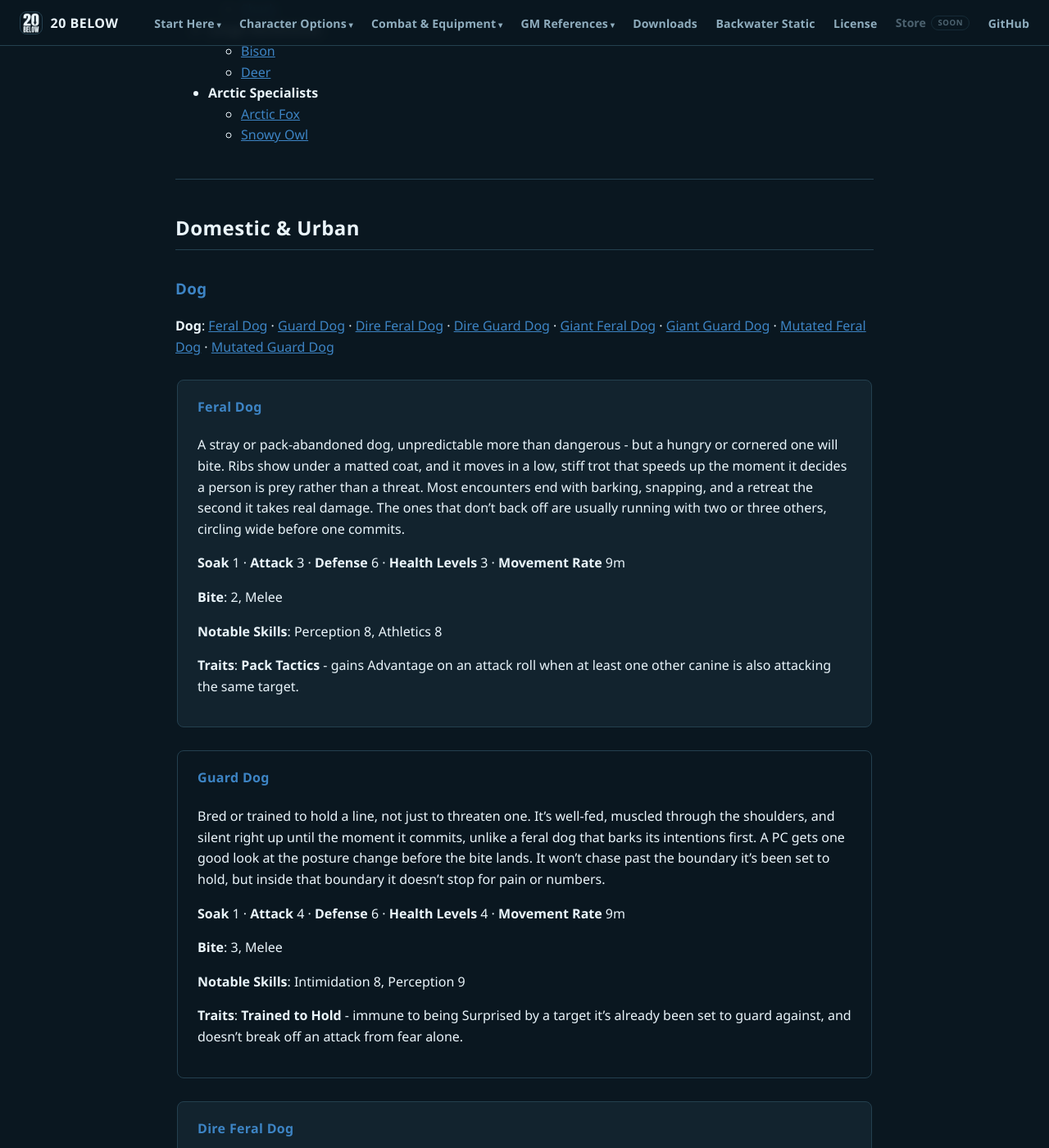
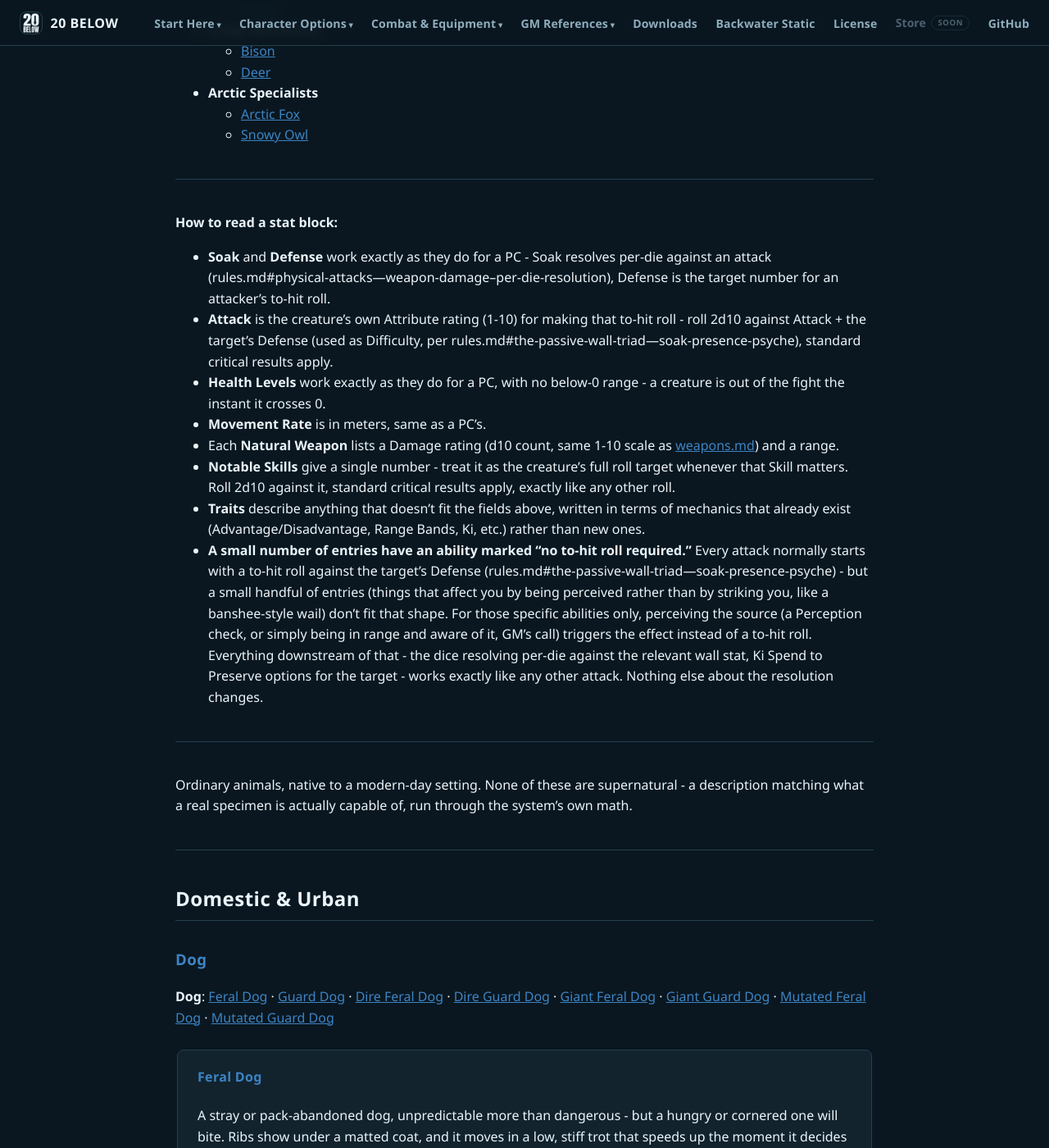
Before and after one commit to feralucce/20_Below, a Jekyll site: the page built from rules/adversary-index.md, in a window 1280 px wide and 1400 px high, scrolled down 1302 px. Shown: the whole window at 82% size. Built offline with Jekyll 4.4.1, drawn with Linux system fonts in a browser that asks for light colours; our own code applies the rules of GitHub Pages for plain Markdown files.

Commit message:
Restore the stat-block preamble the regrouping dropped
Reorganising the index rebuilt the file from its title, a fresh contents
and the cards, which quietly discarded everything that had sat between the
old contents and the first card: the whole "How to read a stat block"
section - what Soak and Defense mean here, how Notable Skills resolve,
what "no to-hit roll required" does - and the paragraph introducing the
animals as ordinary and non-supernatural. Roughly 300 words of rules text,
committed and pushed.

The verification I ran compared the 176 cards and reported no change,
which was true and beside the point. It never looked at the text between
them. Checked this time by diffing everything outside the cards: what is
gone now is the old contents and the per-category jump lists, both
deliberately rebuilt by family, and nothing else.

Co-Authored-By: Claude Opus 5 <noreply@anthropic.com>

```diff
--- a/rules/adversary-index.md
+++ b/rules/adversary-index.md
@@ -50,6 +50,24 @@ A catalog of threats a party might face outside of other player characters - not
 
 ---
 
+**How to read a stat block:**
+
+- **Soak** and **Defense** work exactly as they do for a PC - Soak resolves per-die against an attack (rules.md#physical-attacks---weapon-damage--per-die-resolution), Defense is the target number for an attacker's to-hit roll.
+- **Attack** is the creature's own Attribute rating (1-10) for making that to-hit roll - roll 2d10 against Attack + the target's Defense (used as Difficulty, per rules.md#the-passive-wall-triad---soak-presence-psyche), standard critical results apply.
+- **Health Levels** work exactly as they do for a PC, with no below-0 range - a creature is out of the fight the instant it crosses 0.
+- **Movement Rate** is in meters, same as a PC's.
+- Each **Natural Weapon** lists a Damage rating (d10 count, same 1-10 scale as [weapons.md](weapons.md)) and a range.
+- **Notable Skills** give a single number - treat it as the creature's full roll target whenever that Skill matters. Roll 2d10 against it, standard critical results apply, exactly like any other roll.
+- **Traits** describe anything that doesn't fit the fields above, written in terms of mechanics that already exist (Advantage/Disadvantage, Range Bands, Ki, etc.) rather than new ones.
+- **A small number of entries have an ability marked "no to-hit roll required."** Every attack normally starts with a to-hit roll against the target's Defense (rules.md#the-passive-wall-triad---soak-presence-psyche) - but a small handful of entries (things that affect you by being perceived rather than by striking you, like a banshee-style wail) don't fit that shape. For those specific abilities only, perceiving the source (a Perception check, or simply being in range and aware of it, GM's call) triggers the effect instead of a to-hit roll. Everything downstream of that - the dice resolving per-die against the relevant wall stat, Ki Spend to Preserve options for the target - works exactly like any other attack. Nothing else about the resolution changes.
+
+---
+
+
+Ordinary animals, native to a modern-day setting. None of these are supernatural - a description matching what a real specimen is actually capable of, run through the system's own math.
+
+---
+
 ## Domestic & Urban
 
 ### Dog
```
